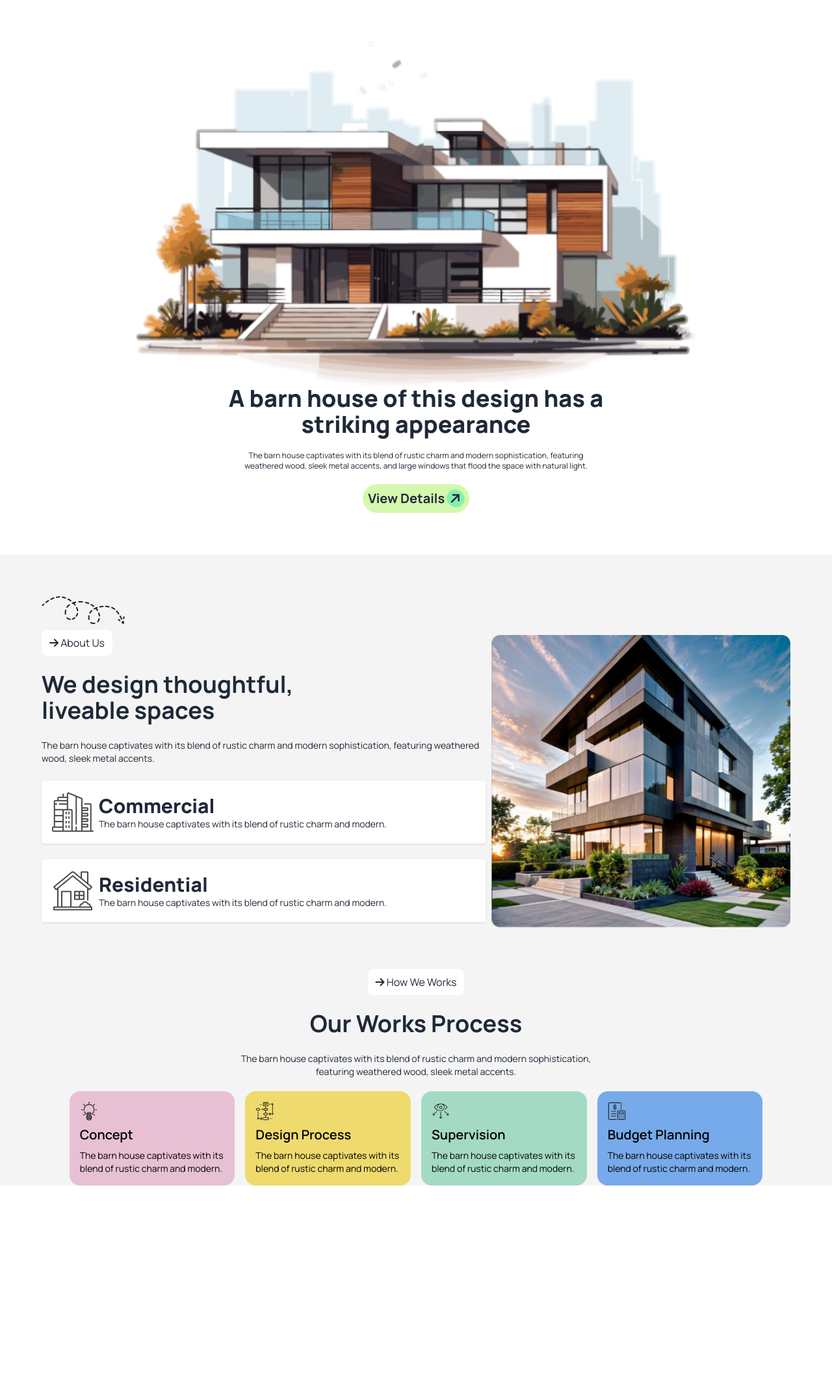
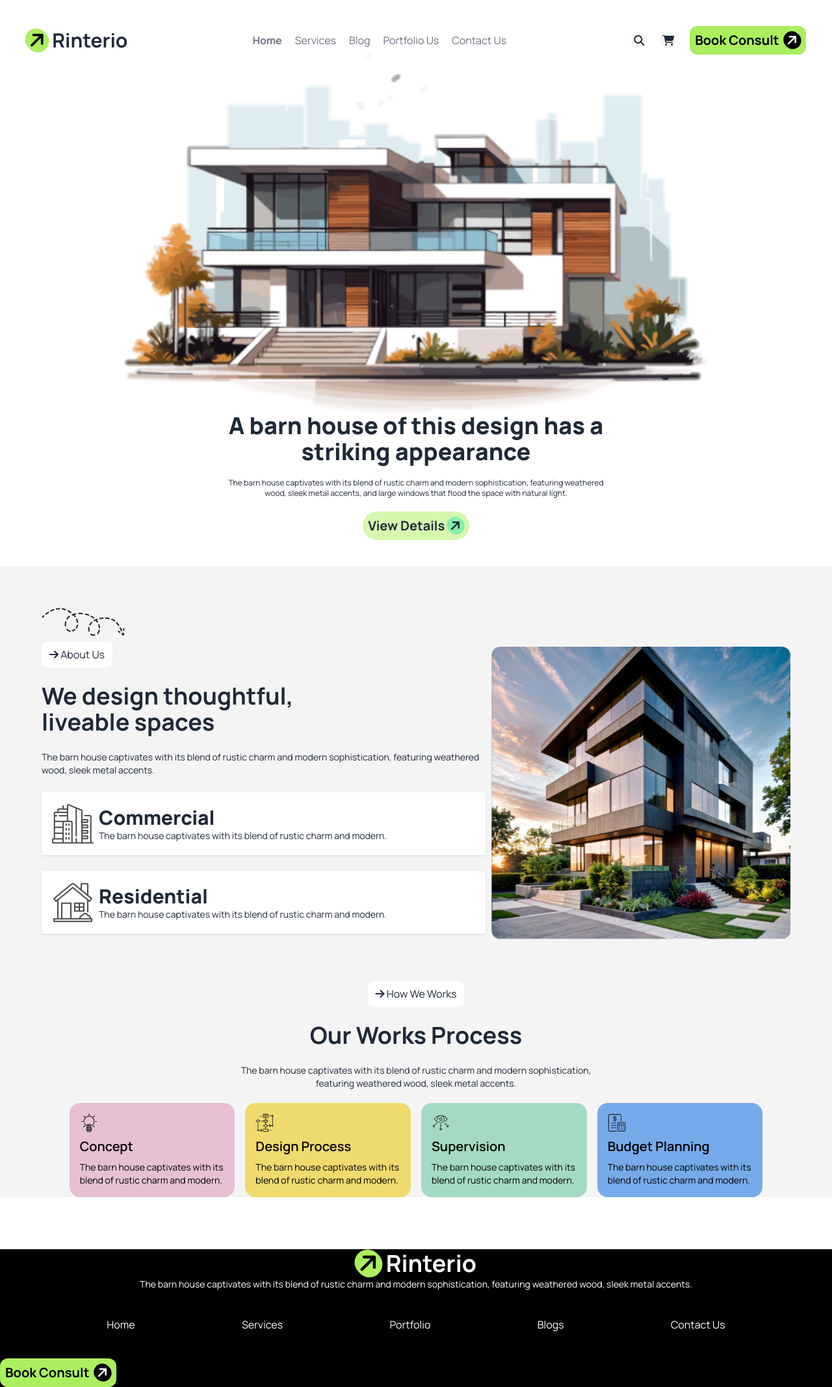
Before and after one commit to anowar-manik/Assignment-3, a plain HTML site: page index.html in a window 1280 px wide. Shown: the whole page at 65% size. Before the commit the page ends 1844 px from the top, so only its background shows below. Drawn offline with nearby package versions, Linux system fonts and the light colour scheme.

Commit message:
added navbar section

```diff
--- a/index.html
+++ b/index.html
@@ -25,10 +25,33 @@
 
 </head>
 <body class="manrope-font bg-[#FFFFFF]">
-   <header class="max-w-full p-5 lg:p-16 mx-auto">
+   <header class="max-w-full p-5 lg:p-10 mx-auto">
     <!-- navbar section start-->
+    <div class="flex justify-between items-center">
+      <div>
+        <h1 class="font-bold text-3xl"><i class="fa-solid fa-arrow-right -rotate-45 bg-[#ABEF5F] rounded-full p-1 text-black"></i>  Rinterio</h1>
+      </div>
+      <div class=" gap-5 hidden lg:flex text-gray-500">
+        <p class="font-bold">Home</p>
+        <p>Services</p>
+        <p>Blog</p>
+        <p>Portfolio Us</p>
+        <p>Contact Us</p>
+      </div>
+
+      <div class="gap-5 items-center hidden lg:flex">
+        <i class="fa-solid fa-magnifying-glass rounded-full bg-[#F4F4F4] p-1"></i>
+        <i class="fa-solid fa-cart-shopping rounded-full bg-[#F4F4F4] p-1"></i>
+        <button class="px-2 py-2 text-black font-bold rounded-xl flex items-center justify-center text-xl bg-[#ABEF5F]">Book Consult<i class="fa-solid fa-arrow-right ml-2 -rotate-45 bg-black rounded-full p-1 text-white"></i></button>
+
+      </div>
+      <i class="fa-solid fa-bars lg:hidden text-right"></i>
+
+    </div>
 
     <!-- navbar section end -->
+
+
      <!-- hero section start  -->
     <div>
       <img class="mx-auto w-9/12" src="assets/banner.png" alt="">
@@ -136,7 +159,21 @@
         <!-- end How work section -->
 
     </main>
-    <footer>
+    <footer class="bg-black">
+      <div class="text-center text-white mt-20">
+        <h1 class="font-bold text-4xl"><i class="fa-solid fa-arrow-right -rotate-45 bg-[#ABEF5F] rounded-full p-1 text-black"></i>  Rinterio</h1>
+        <p class="text-sm">The barn house captivates with its blend of rustic charm and modern sophistication, featuring weathered wood, sleek metal accents.</p>
+      </div>
+      <div class="lg:flex my-10 text-center lg:justify-evenly text-white">
+
+        <p>Home</p>
+        <p>Services</p>
+        <p>Portfolio</p>
+        <p>Blogs</p>
+        <p>Contact Us</p>
+
+      </div>
+      <button class="px-2 py-2 text-black font-bold rounded-xl flex items-center justify-center text-xl bg-[#ABEF5F]">Book Consult<i class="fa-solid fa-arrow-right ml-2 -rotate-45 bg-black rounded-full p-1 text-white"></i></button>
 
     </footer>
 
```
